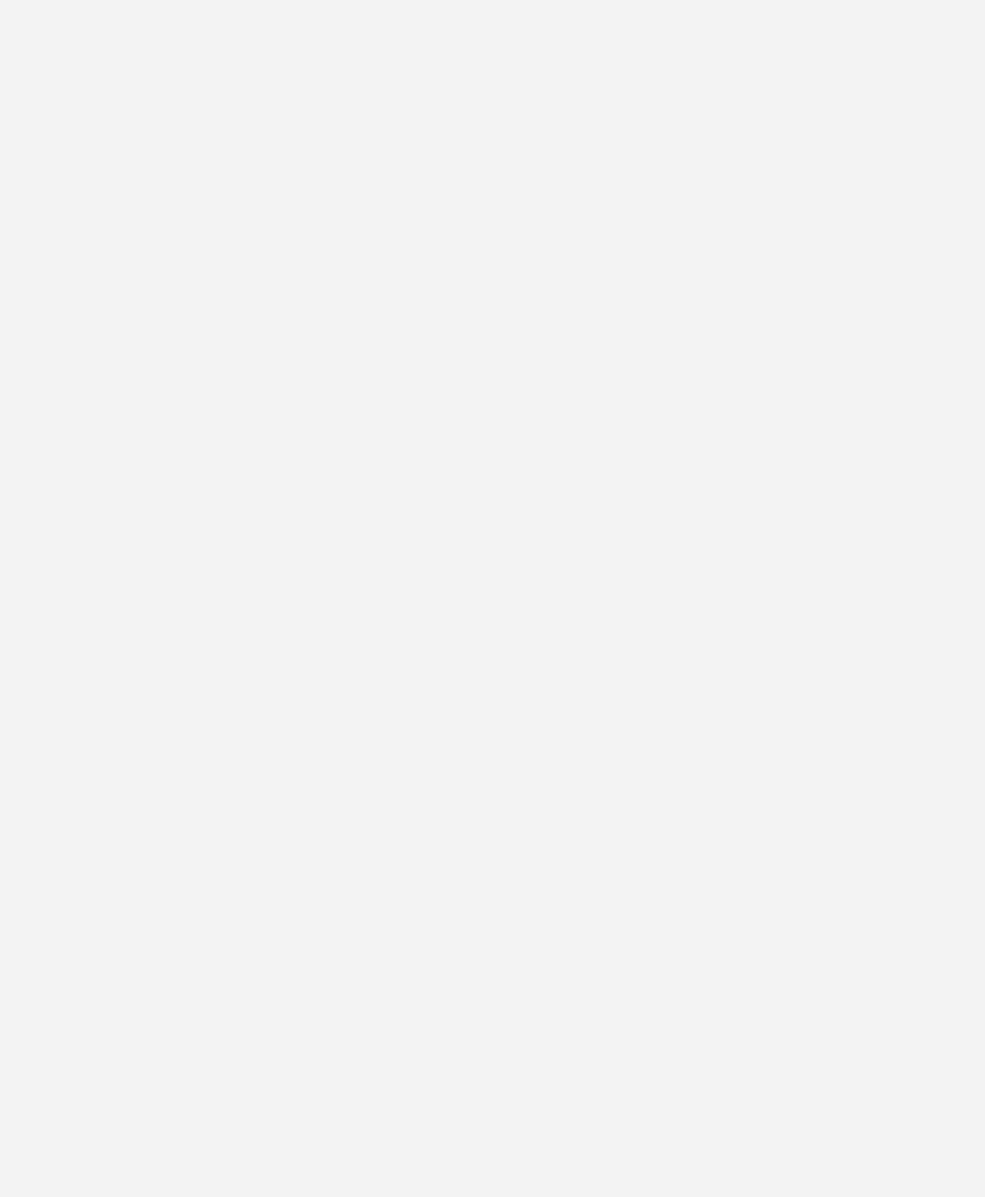
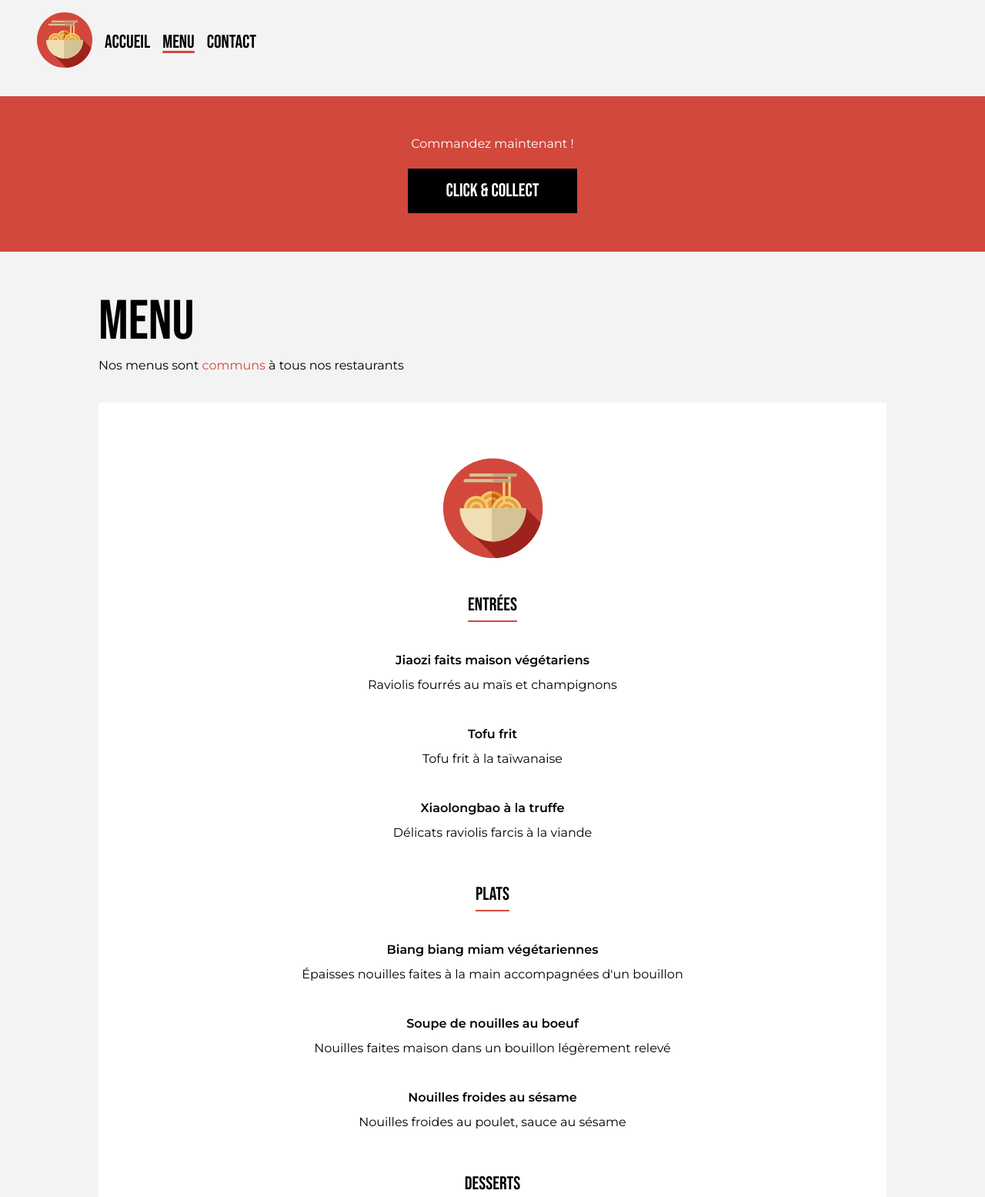
Before and after one commit to Lilya3/Yummy-Nouilles, a plain HTML site: page menu.html in a window 1280 px wide. Shown: the top 1555 px of the page at 77% size. Before the commit the page ends 800 px from the top, so only its background shows below. Drawn offline with Linux system fonts and the light colour scheme.

Commit message:
page menu did

```diff
--- a/menu.html
+++ b/menu.html
@@ -1,12 +1,114 @@
 <!DOCTYPE html>
-<html lang="en">
+<html lang="fr">
 <head>
     <meta charset="UTF-8">
-    <meta name="viewport" content="width=device-width, initial-scale=1.0">
-    <link rel="stylesheet" href="styles/main.css">
-    <title>Document</title>
+    <meta name="viewport" content="width=device-width, initial-scale=1.0" />
+    <link rel="icon" type="image/svg+xml" href="assets/logo.svg" />
+    <link rel="stylesheet" href="styles/main.css" />
+    <title>Yummy Nouilles - Menu</title>
 </head>
 <body>
+    <header class="appBar">
+        <a href="menu.html">
+          <img
+            class="appBar__icon"
+            src="assets/logo.svg"
+            alt="Logo Yummy Nouilles"
+          />
+        </a>
+        <nav class="appBar__nav">
+          <a class="appBar__nav-item" href="index.html">Accueil</a>
+          <a class="appBar__nav-item active" href="menu.html">Menu</a>
+          <a class="appBar__nav-item" href="contact.html">Contact</a>
+        </nav>
+      </header>
 
+      <main>
+        <section class="headband">
+            <p class="color">Commandez maintenant !</p>
+            <div>
+              <a class="cta" href="">CLICK & COLLECT</a>
+            </div>
+          </section>
+
+          <section>
+            <div class="title-menu">
+            <h1>MENU</h1>
+
+            <p>Nos menus sont <span>communs</span> à tous nos restaurants</p>
+        </div>
+            <div class="restaurant-menu">
+
+                <div>
+                    <div class="logo-menu">
+                        <img src="assets/logo_l.svg" alt="Logo Yummy Nouilles">
+                        </div>
+
+                <h2>ENTRÉES</h2>
+
+                <div class="dishes">
+                <p class="body-highlight-font-weight">Jiaozi faits maison végétariens</p>
+                <p>Raviolis fourrés au maïs et champignons</p>
+                </div>
+
+                <div class="dishes">
+                <p><strong>Tofu frit</strong></p>
+                <p>Tofu frit à la taïwanaise</p>
+                </div>
+
+                <div class="dishes">
+                <p><strong>Xiaolongbao à la truffe</strong></p>
+                <p>Délicats raviolis farcis à la viande</p>
+                </div>
+
+                <h2>PLATS</h2>
+
+                <div class="dishes">
+                <p><strong>Biang biang miam végétariennes</strong></p>
+                <p>Épaisses nouilles faites à la main accompagnées d'un bouillon</p>
+                </div>
+                <div class="dishes">
+                <p><strong>Soupe de nouilles au boeuf</strong></p>
+                <p>Nouilles faites maison dans un bouillon légèrement relevé</p>
+                </div>
+                <div class="dishes">
+                <p><strong>Nouilles froides au sésame</strong></p>
+                <p>Nouilles froides au poulet, sauce au sésame</p>
+                </div>
+
+                <h2>DESSERTS</h2>
+
+                <div class="dishes">
+                <p><strong>Pudding au tofu</strong></p>
+                <p>Tofu soyeux baignant dans un sirop au gingembre</p>
+                </div>
+
+                <h2>BOISSONS</h2>
+                <div class="dishes">
+                <p><strong>Taïwan Beer</strong><br></p>
+                <p><strong>Bubble tea à la mûre</strong></p>
+                <p><strong>Thé Oolong</strong></p>
+                </div>
+
+            </div>
+            </div>
+            <section>
+            <div class="contactez-nous">
+                <h2>CONTACTEZ-NOUS</h2>
+
+                <p class="contact">Vous souhaitez nous poser une question, nous faire un feedback, ou tout simplement nous contacter ?<br>
+                  Écrivez-nous à <strong>yummy@noodles.fr</strong> ou appelez nous au <strong>01 13 86 23 42</strong>
+                </p>
+              </div>
+            </section>
+          </section>
+      </main>
+      <footer>
+        <nav class="icons">
+          <a target="_blank" href="https://www.instagram.com/"><img src="assets/icons/instagram.svg" alt="Logo Instagram"></a>
+          <a target="_blank" href="https://www.facebook.com/"><img src="assets/icons/facebook.svg" alt="Logo Facebook"></a>
+          <a target="_blank" href="https://www.google.com/maps"><img src="assets/icons/maps.svg" alt="Logo Google Maps"></a>
+        </nav>
+      </footer>
 </body>
 </html>
--- a/styles/main.css
+++ b/styles/main.css
@@ -7,6 +7,7 @@
 @import 'modules/headband.css';
 @import 'modules/contact.css';
 @import 'modules/appBarsocial.css';
+@import 'pages/menu.css';
 
 
 :root{
@@ -27,8 +28,8 @@
     --header-font-weight:400;
     --title-font-weight:400;
 
-    --body-font-size:1.25rem;
-    --body-highlight-font-size:1.25rem;
+    --body-font-size: 1.25rem;
+    --body-highlight-font-size:1rem;
     --header-font-size:4.5rem;
     --title-font-size:1.5rem;
 
--- a/styles/modules/appBar.css
+++ b/styles/modules/appBar.css
@@ -1,7 +1,7 @@
 .appBar{
     display: flex;
     flex-direction: row;
-    padding: 1rem 0 1rem 3rem;
+    padding: 1rem 0rem 2rem 3rem;
 }
 
 .appBar__icon{
--- a/styles/modules/contact.css
+++ b/styles/modules/contact.css
@@ -4,4 +4,5 @@
 
 .contactez-nous{
     margin-bottom: 3rem;
+    padding-top: 2rem;
 }
--- a/styles/pages/home.css
+++ b/styles/pages/home.css
@@ -33,8 +33,9 @@ p{
     line-height: var(--body-highlight-line-height);
 }
 
-.body-highlight-weight{
+.body-highlight-font-weight{
     font-weight: var(--body-highlight-font-weight);
+
 }
 
 
--- /dev/null
+++ b/styles/pages/menu.css
@@ -0,0 +1,52 @@
+*{
+    margin: 0;
+}
+
+
+.title-menu{
+    display: block;
+    justify-content: flex-start;
+    text-align: justify;
+    padding: 5rem 8rem 1rem;
+}
+
+.restaurant-menu{
+    background-color:white;
+    display: flex;
+    flex-direction: column;
+    justify-content: center;
+    text-align: center;
+    border: 1px;
+    margin: 0rem 8rem;
+    padding-bottom: 4rem;
+}
+
+.restaurant-menu h2{
+    text-underline-offset: 0.8rem;
+    text-decoration-thickness: 0.1rem;
+}
+
+.title-menu p{
+    padding-top: 2rem;
+}
+
+span{
+    color: var(--red-highlight);
+}
+
+.logo-menu{
+    display: flex;
+    flex-direction: column;
+    align-items: center;
+    justify-content: center;
+    padding-top:4.5rem;
+    padding-bottom: 1rem;
+}
+
+.dishes{
+    padding: 1rem 0rem 1rem 0rem;
+}
+
+.dishes p{
+    padding-bottom: 0.5rem;
+}
```
Also changed, not shown: contact.html (+1 -1 lines), index.html (+4 -4 lines), assets/logo_l.svg (added).
